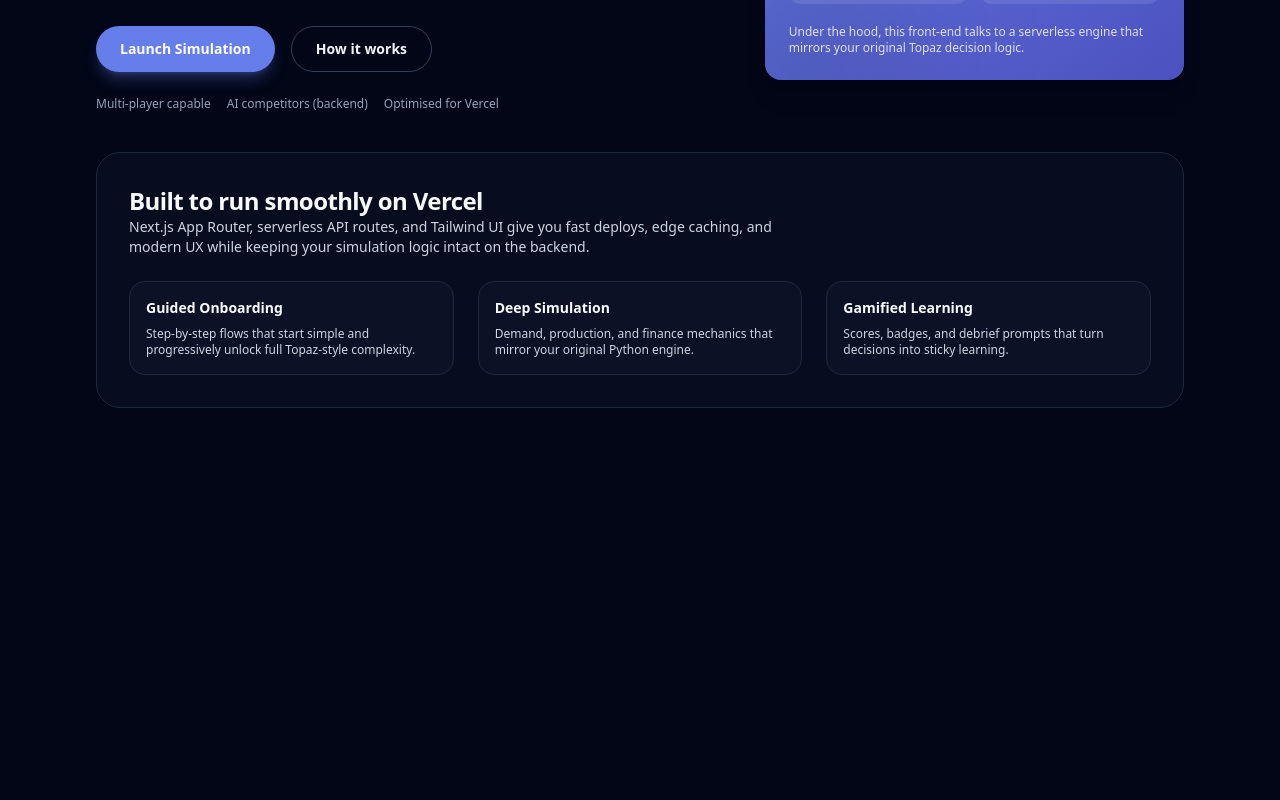
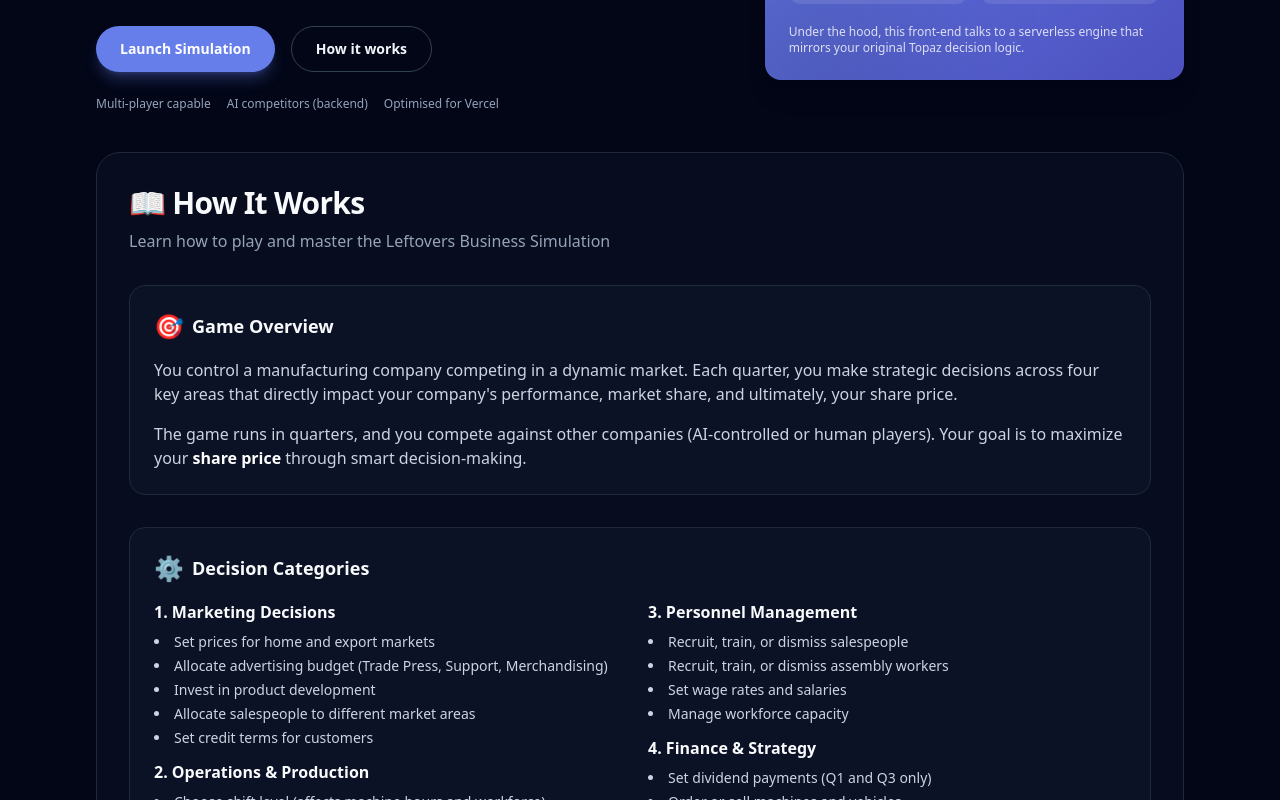
Before and after one commit to mohammedsuhaib579-art/TopazVBE-Vercel-, a Next.js app in the folder vercel_app/: page / in a window 1280 px wide. Shown: the part 300-1100 px from the top of the page. Before the commit the page ends 800 px from the top, so only its background shows below. Built offline with nearby package versions, Linux system fonts and the light colour scheme.

Commit message:
Update page.tsx

```diff
--- a/vercel_app/app/page.tsx
+++ b/vercel_app/app/page.tsx
@@ -89,28 +89,178 @@ export default function HomePage() {
         id="how-it-works"
         className="rounded-3xl border border-slate-800 bg-slate-900/40 p-6 md:p-8"
       >
-        <div className="mb-6 flex flex-col gap-2 md:flex-row md:items-end md:justify-between">
-          <div>
-            <h2 className="text-xl font-semibold tracking-tight md:text-2xl">
-              Built to run smoothly on Vercel
-            </h2>
-            <p className="max-w-2xl text-sm text-slate-300">
-              Next.js App Router, serverless API routes, and Tailwind UI give you fast
-              deploys, edge caching, and modern UX while keeping your simulation logic
-              intact on the backend.
+        <div className="mb-8">
+          <h2 className="text-2xl font-semibold tracking-tight md:text-3xl mb-2">
+            📖 How It Works
+          </h2>
+          <p className="text-slate-400 text-sm md:text-base">
+            Learn how to play and master the Leftovers Business Simulation
+          </p>
+        </div>
+
+        <div className="space-y-8">
+          {/* Game Overview */}
+          <div className="rounded-2xl border border-slate-800 bg-slate-900/60 p-6">
+            <h3 className="text-lg font-semibold text-slate-50 mb-4 flex items-center gap-2">
+              <span className="text-2xl">🎯</span> Game Overview
+            </h3>
+            <p className="text-slate-300 mb-4">
+              You control a manufacturing company competing in a dynamic market. Each quarter, you make strategic decisions across four key areas that directly impact your company's performance, market share, and ultimately, your share price.
+            </p>
+            <p className="text-slate-300">
+              The game runs in quarters, and you compete against other companies (AI-controlled or human players). Your goal is to maximize your <strong className="text-white">share price</strong> through smart decision-making.
             </p>
           </div>
-        </div>
-        <div className="grid gap-6 md:grid-cols-3">
-          {features.map((f) => (
-            <div
-              key={f.title}
-              className="flex flex-col gap-2 rounded-2xl border border-slate-800 bg-slate-900/60 p-4"
-            >
-              <h3 className="text-sm font-semibold text-slate-50">{f.title}</h3>
-              <p className="text-xs text-slate-300">{f.body}</p>
+
+          {/* Decision Categories */}
+          <div className="rounded-2xl border border-slate-800 bg-slate-900/60 p-6">
+            <h3 className="text-lg font-semibold text-slate-50 mb-4 flex items-center gap-2">
+              <span className="text-2xl">⚙️</span> Decision Categories
+            </h3>
+            <div className="grid gap-4 md:grid-cols-2">
+              <div className="space-y-3">
+                <div>
+                  <h4 className="font-semibold text-primary-400 mb-2">1. Marketing Decisions</h4>
+                  <ul className="text-sm text-slate-300 space-y-1 list-disc list-inside">
+                    <li>Set prices for home and export markets</li>
+                    <li>Allocate advertising budget (Trade Press, Support, Merchandising)</li>
+                    <li>Invest in product development</li>
+                    <li>Allocate salespeople to different market areas</li>
+                    <li>Set credit terms for customers</li>
+                  </ul>
+                </div>
+                <div>
+                  <h4 className="font-semibold text-primary-400 mb-2">2. Operations & Production</h4>
+                  <ul className="text-sm text-slate-300 space-y-1 list-disc list-inside">
+                    <li>Choose shift level (affects machine hours and workforce)</li>
+                    <li>Order materials from suppliers</li>
+                    <li>Schedule production deliveries</li>
+                    <li>Set maintenance hours for machines</li>
+                  </ul>
+                </div>
+              </div>
+              <div className="space-y-3">
+                <div>
+                  <h4 className="font-semibold text-primary-400 mb-2">3. Personnel Management</h4>
+                  <ul className="text-sm text-slate-300 space-y-1 list-disc list-inside">
+                    <li>Recruit, train, or dismiss salespeople</li>
+                    <li>Recruit, train, or dismiss assembly workers</li>
+                    <li>Set wage rates and salaries</li>
+                    <li>Manage workforce capacity</li>
+                  </ul>
+                </div>
+                <div>
+                  <h4 className="font-semibold text-primary-400 mb-2">4. Finance & Strategy</h4>
+                  <ul className="text-sm text-slate-300 space-y-1 list-disc list-inside">
+                    <li>Set dividend payments (Q1 and Q3 only)</li>
+                    <li>Order or sell machines and vehicles</li>
+                    <li>Purchase market intelligence</li>
+                    <li>Manage cash flow and debt</li>
+                  </ul>
+                </div>
+              </div>
             </div>
-          ))}
+          </div>
+
+          {/* How Winners Are Decided */}
+          <div className="rounded-2xl border border-primary-500/30 bg-gradient-to-br from-slate-900/80 to-primary-900/20 p-6">
+            <h3 className="text-lg font-semibold text-slate-50 mb-4 flex items-center gap-2">
+              <span className="text-2xl">🏆</span> How Winners Are Decided
+            </h3>
+            <p className="text-slate-300 mb-4">
+              The winner is determined by the <strong className="text-white">highest share price</strong> at the end of the game. Share price is calculated each quarter using this formula:
+            </p>
+            <div className="bg-slate-950/50 rounded-lg p-4 mb-4 border border-slate-700">
+              <p className="text-sm text-slate-400 mb-2">Share Price Formula:</p>
+              <p className="text-primary-300 font-mono text-sm">
+                Share Price = max(0.1, 50% × Previous Price + 30% × (Net Worth ÷ Shares) + 5 × Earnings Per Share + 3 × Dividends Per Share)
+              </p>
+            </div>
+            <div className="space-y-3">
+              <div>
+                <h4 className="font-semibold text-emerald-400 mb-2">Key Factors That Boost Share Price:</h4>
+                <ul className="text-sm text-slate-300 space-y-2">
+                  <li className="flex items-start gap-2">
+                    <span className="text-emerald-400 mt-1">✓</span>
+                    <span><strong>Net Worth:</strong> Higher net worth (assets minus liabilities) increases share price. Build valuable assets like machines, vehicles, and inventory.</span>
+                  </li>
+                  <li className="flex items-start gap-2">
+                    <span className="text-emerald-400 mt-1">✓</span>
+                    <span><strong>Earnings Per Share (EPS):</strong> Higher profits directly boost share price. Maximize revenue while controlling costs.</span>
+                  </li>
+                  <li className="flex items-start gap-2">
+                    <span className="text-emerald-400 mt-1">✓</span>
+                    <span><strong>Dividends Per Share (DPS):</strong> Paying dividends (in Q1 and Q3) rewards shareholders and increases share price. Balance dividends with reinvestment.</span>
+                  </li>
+                  <li className="flex items-start gap-2">
+                    <span className="text-emerald-400 mt-1">✓</span>
+                    <span><strong>Momentum:</strong> Previous share price matters (50% weight), so consistent performance builds value over time.</span>
+                  </li>
+                </ul>
+              </div>
+            </div>
+          </div>
+
+          {/* Competitive Market */}
+          <div className="rounded-2xl border border-slate-800 bg-slate-900/60 p-6">
+            <h3 className="text-lg font-semibold text-slate-50 mb-4 flex items-center gap-2">
+              <span className="text-2xl">🌐</span> Competitive Market Dynamics
+            </h3>
+            <p className="text-slate-300 mb-4">
+              Your decisions directly affect market share and sales:
+            </p>
+            <ul className="text-sm text-slate-300 space-y-2 list-disc list-inside">
+              <li><strong>Pricing Strategy:</strong> Lower prices can increase sales volume but reduce profit margins. Higher prices may reduce volume but improve margins.</li>
+              <li><strong>Advertising:</strong> Higher advertising spending can capture market share from competitors, but costs money.</li>
+              <li><strong>Product Quality:</strong> Investing in product development improves customer demand and allows premium pricing.</li>
+              <li><strong>Sales Force:</strong> Allocating more salespeople to high-demand areas increases sales potential.</li>
+              <li><strong>Competitor Actions:</strong> Other companies' pricing, advertising, and quality decisions affect your market share.</li>
+            </ul>
+          </div>
+
+          {/* Winning Strategy Tips */}
+          <div className="rounded-2xl border border-amber-500/30 bg-gradient-to-br from-slate-900/80 to-amber-900/20 p-6">
+            <h3 className="text-lg font-semibold text-slate-50 mb-4 flex items-center gap-2">
+              <span className="text-2xl">💡</span> Winning Strategy Tips
+            </h3>
+            <div className="grid gap-4 md:grid-cols-2">
+              <div className="space-y-2">
+                <h4 className="font-semibold text-amber-400">Short-Term Tactics</h4>
+                <ul className="text-sm text-slate-300 space-y-1 list-disc list-inside">
+                  <li>Balance price and volume to maximize revenue</li>
+                  <li>Invest in advertising to capture market share</li>
+                  <li>Maintain adequate inventory to meet demand</li>
+                  <li>Pay dividends in Q1 and Q3 to boost share price</li>
+                </ul>
+              </div>
+              <div className="space-y-2">
+                <h4 className="font-semibold text-amber-400">Long-Term Strategy</h4>
+                <ul className="text-sm text-slate-300 space-y-1 list-disc list-inside">
+                  <li>Invest in product development for quality advantage</li>
+                  <li>Build production capacity (machines, workers)</li>
+                  <li>Maintain healthy cash flow and avoid excessive debt</li>
+                  <li>Train and retain skilled workforce</li>
+                  <li>Monitor competitors and adapt your strategy</li>
+                </ul>
+              </div>
+            </div>
+          </div>
+
+          {/* Game Flow */}
+          <div className="rounded-2xl border border-slate-800 bg-slate-900/60 p-6">
+            <h3 className="text-lg font-semibold text-slate-50 mb-4 flex items-center gap-2">
+              <span className="text-2xl">🔄</span> Game Flow
+            </h3>
+            <ol className="text-sm text-slate-300 space-y-3 list-decimal list-inside">
+              <li><strong>Select Players:</strong> Choose single-player (vs AI) or multiplayer (2-8 human players)</li>
+              <li><strong>Make Decisions:</strong> Fill out decision forms for Marketing, Operations, Personnel, and Finance</li>
+              <li><strong>Save Decisions:</strong> Save your decisions (in multiplayer, all players must save before proceeding)</li>
+              <li><strong>Run Quarter:</strong> The simulation processes all decisions and calculates results</li>
+              <li><strong>Review Results:</strong> View detailed management reports showing sales, profits, share price, and more</li>
+              <li><strong>Repeat:</strong> Continue to the next quarter and refine your strategy</li>
+              <li><strong>Win:</strong> The company with the highest share price at the end wins!</li>
+            </ol>
+          </div>
         </div>
       </section>
     </main>
```
